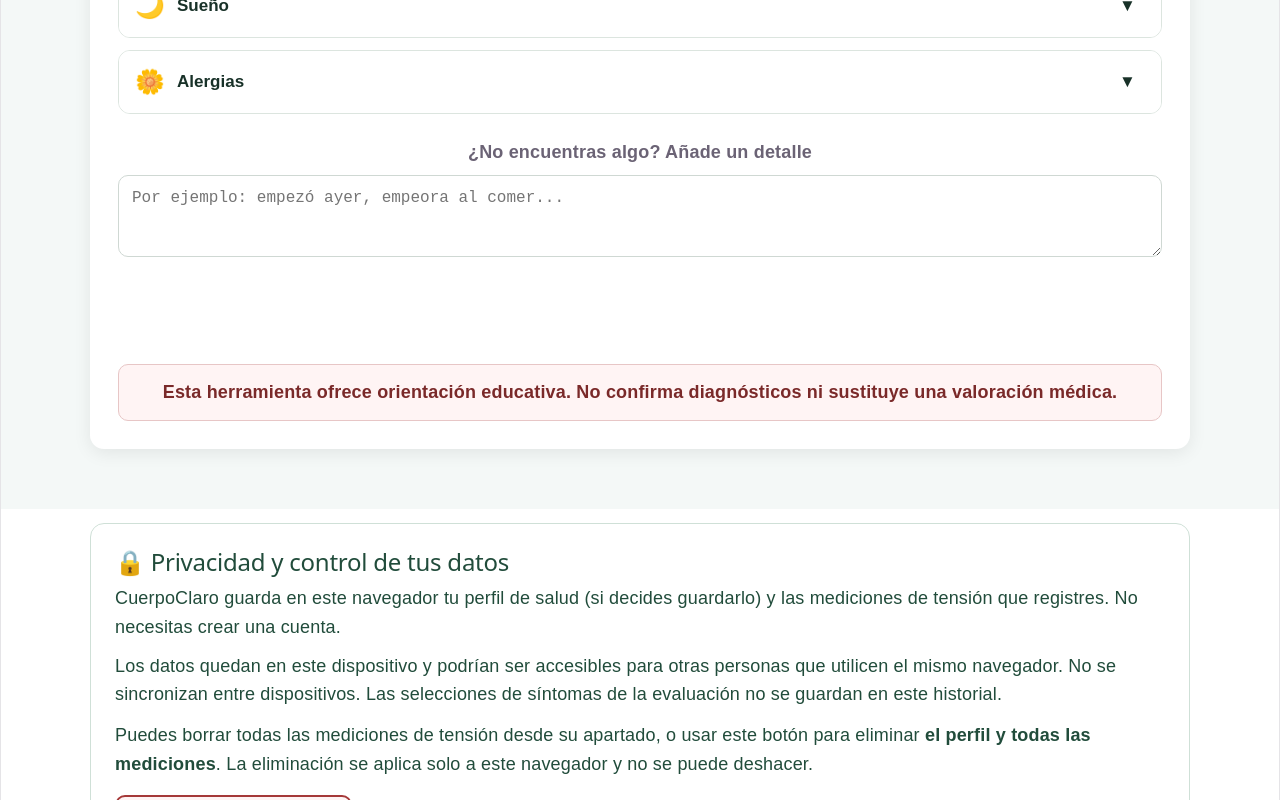
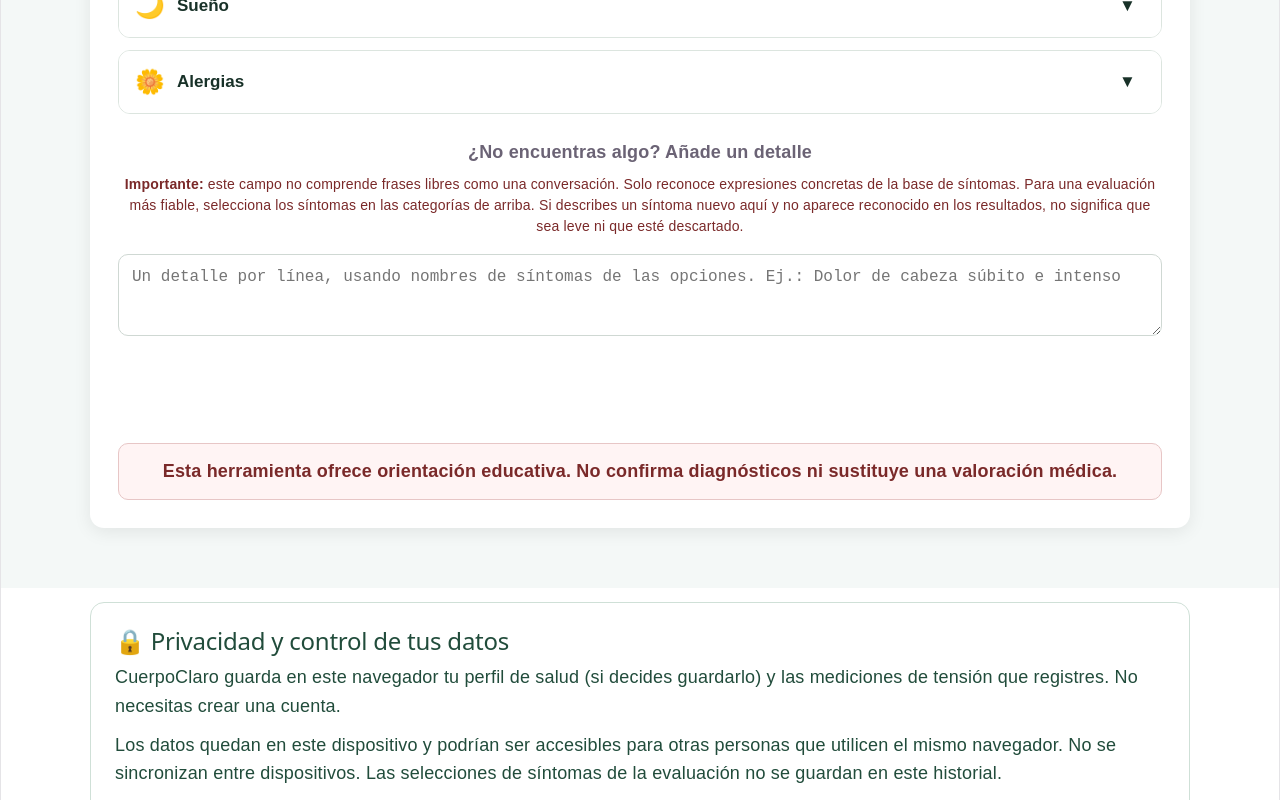
Before and after one commit to fitoterapiamarc-byte/naturak-health-app, a React (Vite) app: page / in a window 1280 px wide. Shown: the part 3540-4340 px from the top of the page. Built offline with nearby package versions, Linux system fonts and the light colour scheme.

Commit message:
Aclarar límites del campo libre de síntomas para evitar falsa seguridad

```diff
--- a/src/pages/EvaluacionIntegral.tsx
+++ b/src/pages/EvaluacionIntegral.tsx
@@ -58,7 +58,7 @@ function EvaluacionIntegral() {
 
     {preguntasActivas.length>0&&<section style={estilos.seguimiento}><h2>Preguntas para afinar</h2><p>Marca solo las respuestas que coincidan contigo.</p>{preguntasActivas.map(p=><div key={p.id} style={{...estilos.pregunta,borderColor:p.esAlarma?"#e0a000":"#cfe5d8"}}><h3>{p.texto}</h3>{p.esAlarma&&<p style={estilos.textoAlarma}>⚠️ Esta pregunta ayuda a detectar señales que pueden requerir valoración médica.</p>}<div className="cuadricula-opciones" style={estilos.cuadriculaOpciones}>{p.opciones.map(o=><BotonOpcion key={`${p.id}-${o}`} texto={o} seleccionado={(respuestasSeguimiento[p.id]??[]).includes(o)} alPulsar={()=>{setRespuestasSeguimiento(actuales=>alternarRespuestaSeguimiento(actuales,p,o));setAnalizado(false)}}/>)}</div></div>)}</section>}
 
-    <div style={estilos.detalleCaja}><label><strong>¿No encuentras algo? Añade un detalle</strong></label><textarea value={detalles} onChange={e=>{setDetalles(e.target.value);setAnalizado(false)}} placeholder="Por ejemplo: empezó ayer, empeora al comer..." rows={3} style={estilos.textarea}/></div>
+    <div style={estilos.detalleCaja}><label htmlFor="detalles-sintomas"><strong>¿No encuentras algo? Añade un detalle</strong></label><p style={{fontSize:14,color:"#7a2929",lineHeight:1.5,margin:"8px 0"}}><strong>Importante:</strong> este campo no comprende frases libres como una conversación. Solo reconoce expresiones concretas de la base de síntomas. Para una evaluación más fiable, selecciona los síntomas en las categorías de arriba. Si describes un síntoma nuevo aquí y no aparece reconocido en los resultados, no significa que sea leve ni que esté descartado.</p><textarea id="detalles-sintomas" value={detalles} onChange={e=>{setDetalles(e.target.value);setAnalizado(false)}} placeholder="Un detalle por línea, usando nombres de síntomas de las opciones. Ej.: Dolor de cabeza súbito e intenso" rows={3} style={estilos.textarea}/></div>
 
     <button type="button" onClick={analizarEvaluacion} disabled={sinDatos} className="boton-analizar" style={{...estilos.botonAnalizar,opacity:sinDatos?.5:1}}>🔍 Analizar cuadro completo {totalMarcados>0?`(${totalMarcados})`:""}</button>
 
```
